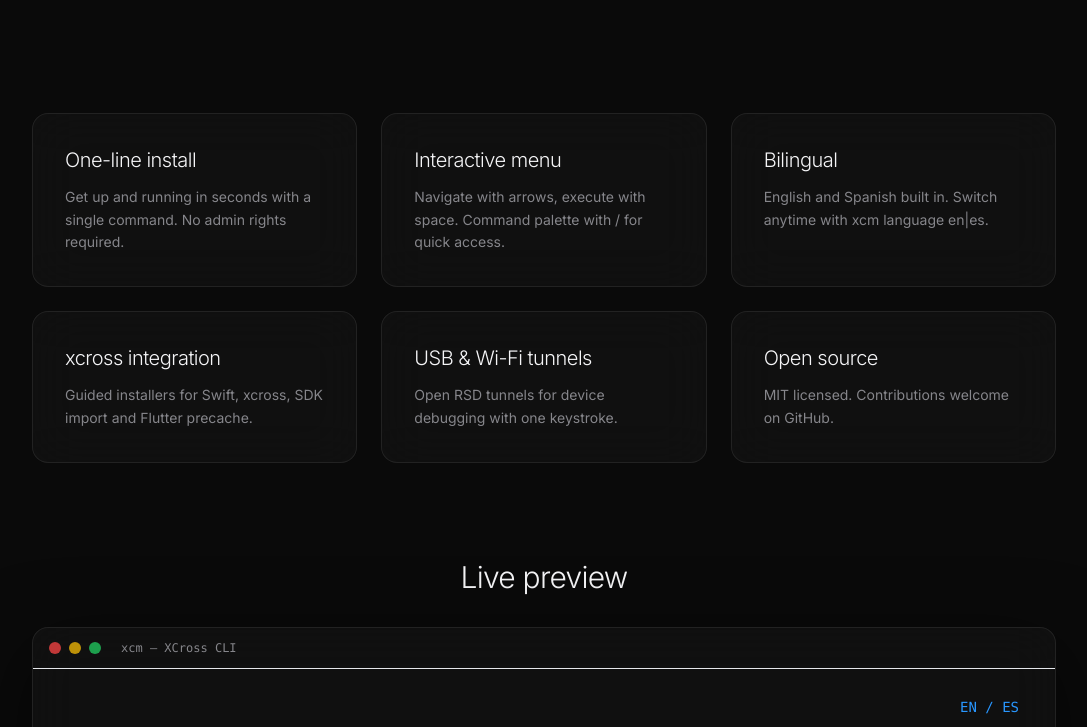
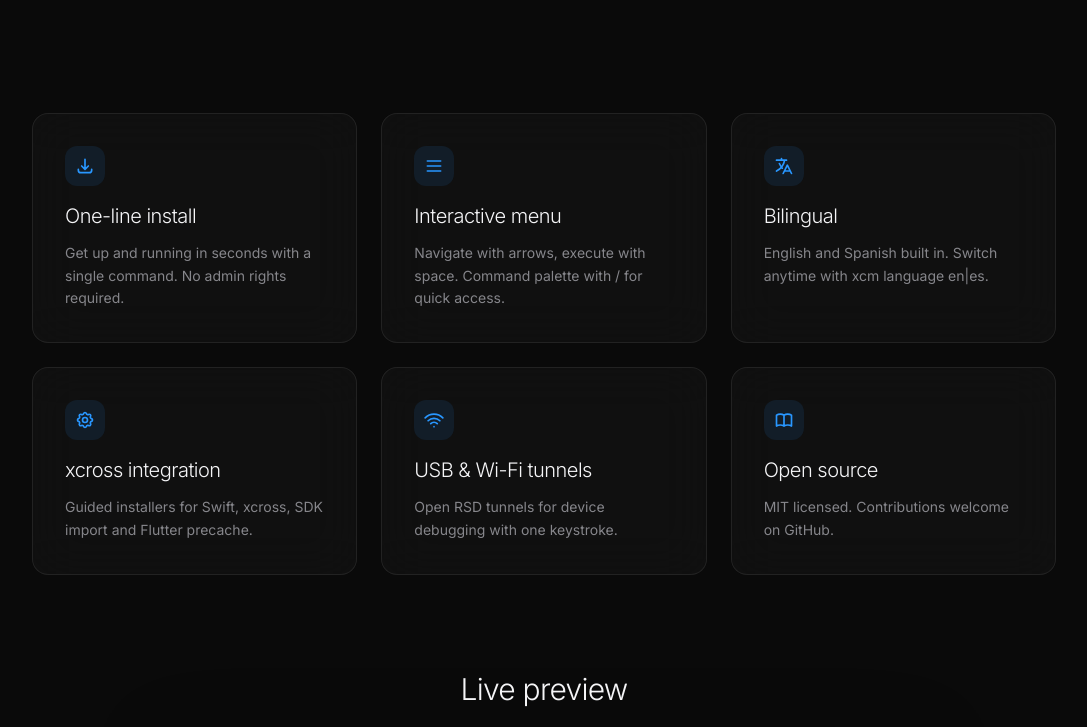
Before and after one commit to Ameth1208/xcross-cli, a plain HTML site: page docs/index.html in a window 1280 px wide. Shown: the part 690-1417 px from the top of the page, without its empty margins (96-1183 px from the left). Drawn offline with nearby package versions, Linux system fonts and the light colour scheme.

Commit message:
Add icons to page and CLI menus; regenerate screenshot

```diff
--- a/docs/index.html
+++ b/docs/index.html
@@ -69,16 +69,56 @@
   </section>
 
   <section class="grid grid-cols-1 md:grid-cols-2 lg:grid-cols-3 gap-6 my-24">
-    <div class="card glass rounded-2xl p-8 hover:-translate-y-1 transition-all duration-400"><h3 class="text-xl font-light text-dark-fg mb-3 tracking-tight">One-line install</h3><p class="text-dark-gray text-sm leading-relaxed">Get up and running in seconds with a single command. No admin rights required.</p></div>
-    <div class="card glass rounded-2xl p-8 hover:-translate-y-1 transition-all duration-400"><h3 class="text-xl font-light text-dark-fg mb-3 tracking-tight">Interactive menu</h3><p class="text-dark-gray text-sm leading-relaxed">Navigate with arrows, execute with space. Command palette with / for quick access.</p></div>
-    <div class="card glass rounded-2xl p-8 hover:-translate-y-1 transition-all duration-400"><h3 class="text-xl font-light text-dark-fg mb-3 tracking-tight">Bilingual</h3><p class="text-dark-gray text-sm leading-relaxed">English and Spanish built in. Switch anytime with xcm language en|es.</p></div>
-    <div class="card glass rounded-2xl p-8 hover:-translate-y-1 transition-all duration-400"><h3 class="text-xl font-light text-dark-fg mb-3 tracking-tight">xcross integration</h3><p class="text-dark-gray text-sm leading-relaxed">Guided installers for Swift, xcross, SDK import and Flutter precache.</p></div>
-    <div class="card glass rounded-2xl p-8 hover:-translate-y-1 transition-all duration-400"><h3 class="text-xl font-light text-dark-fg mb-3 tracking-tight">USB & Wi-Fi tunnels</h3><p class="text-dark-gray text-sm leading-relaxed">Open RSD tunnels for device debugging with one keystroke.</p></div>
-    <div class="card glass rounded-2xl p-8 hover:-translate-y-1 transition-all duration-400"><h3 class="text-xl font-light text-dark-fg mb-3 tracking-tight">Open source</h3><p class="text-dark-gray text-sm leading-relaxed">MIT licensed. Contributions welcome on GitHub.</p></div>
+    <div class="card glass rounded-2xl p-8 hover:-translate-y-1 transition-all duration-400">
+      <div class="w-10 h-10 rounded-xl bg-dark-accent/10 flex items-center justify-center mb-4">
+        <svg class="w-5 h-5 text-dark-accent" fill="none" stroke="currentColor" viewBox="0 0 24 24" stroke-width="2"><path stroke-linecap="round" stroke-linejoin="round" d="M4 16v1a3 3 0 003 3h10a3 3 0 003-3v-1m-4-4l-4 4m0 0l-4-4m4 4V4"/></svg>
+      </div>
+      <h3 class="text-xl font-light text-dark-fg mb-3 tracking-tight">One-line install</h3>
+      <p class="text-dark-gray text-sm leading-relaxed">Get up and running in seconds with a single command. No admin rights required.</p>
+    </div>
+    <div class="card glass rounded-2xl p-8 hover:-translate-y-1 transition-all duration-400">
+      <div class="w-10 h-10 rounded-xl bg-dark-accent/10 flex items-center justify-center mb-4">
+        <svg class="w-5 h-5 text-dark-accent" fill="none" stroke="currentColor" viewBox="0 0 24 24" stroke-width="2"><path stroke-linecap="round" stroke-linejoin="round" d="M4 6h16M4 12h16M4 18h16"/></svg>
+      </div>
+      <h3 class="text-xl font-light text-dark-fg mb-3 tracking-tight">Interactive menu</h3>
+      <p class="text-dark-gray text-sm leading-relaxed">Navigate with arrows, execute with space. Command palette with / for quick access.</p>
+    </div>
+    <div class="card glass rounded-2xl p-8 hover:-translate-y-1 transition-all duration-400">
+      <div class="w-10 h-10 rounded-xl bg-dark-accent/10 flex items-center justify-center mb-4">
+        <svg class="w-5 h-5 text-dark-accent" fill="none" stroke="currentColor" viewBox="0 0 24 24" stroke-width="2"><path stroke-linecap="round" stroke-linejoin="round" d="M3 5h12M9 3v2m1.048 9.5A18.022 18.022 0 016.412 9m6.088 9h7M11 21l5-10 5 10M12.751 5C11.783 10.77 8.07 15.61 3 18.129"/></svg>
+      </div>
+      <h3 class="text-xl font-light text-dark-fg mb-3 tracking-tight">Bilingual</h3>
+      <p class="text-dark-gray text-sm leading-relaxed">English and Spanish built in. Switch anytime with xcm language en|es.</p>
+    </div>
+    <div class="card glass rounded-2xl p-8 hover:-translate-y-1 transition-all duration-400">
+      <div class="w-10 h-10 rounded-xl bg-dark-accent/10 flex items-center justify-center mb-4">
+        <svg class="w-5 h-5 text-dark-accent" fill="none" stroke="currentColor" viewBox="0 0 24 24" stroke-width="2"><path stroke-linecap="round" stroke-linejoin="round" d="M10.325 4.317c.426-1.756 2.924-1.756 3.35 0a1.724 1.724 0 002.573 1.066c1.543-.94 3.31.826 2.37 2.37a1.724 1.724 0 001.065 2.572c1.756.426 1.756 2.924 0 3.35a1.724 1.724 0 00-1.066 2.573c.94 1.543-.826 3.31-2.37 2.37a1.724 1.724 0 00-2.572 1.065c-.426 1.756-2.924 1.756-3.35 0a1.724 1.724 0 00-2.573-1.066c-1.543.94-3.31-.826-2.37-2.37a1.724 1.724 0 00-1.065-2.572c-1.756-.426-1.756-2.924 0-3.35a1.724 1.724 0 001.066-2.573c-.94-1.543.826-3.31 2.37-2.37.996.608 2.296.07 2.572-1.065z"/><path stroke-linecap="round" stroke-linejoin="round" d="M15 12a3 3 0 11-6 0 3 3 0 016 0z"/></svg>
+      </div>
+      <h3 class="text-xl font-light text-dark-fg mb-3 tracking-tight">xcross integration</h3>
+      <p class="text-dark-gray text-sm leading-relaxed">Guided installers for Swift, xcross, SDK import and Flutter precache.</p>
+    </div>
+    <div class="card glass rounded-2xl p-8 hover:-translate-y-1 transition-all duration-400">
+      <div class="w-10 h-10 rounded-xl bg-dark-accent/10 flex items-center justify-center mb-4">
+        <svg class="w-5 h-5 text-dark-accent" fill="none" stroke="currentColor" viewBox="0 0 24 24" stroke-width="2"><path stroke-linecap="round" stroke-linejoin="round" d="M8.111 16.404a5.5 5.5 0 017.778 0M12 20h.01m-7.08-7.071c3.904-3.905 10.236-3.905 14.141 0M1.394 9.393c5.857-5.857 15.355-5.857 21.213 0"/></svg>
+      </div>
+      <h3 class="text-xl font-light text-dark-fg mb-3 tracking-tight">USB & Wi-Fi tunnels</h3>
+      <p class="text-dark-gray text-sm leading-relaxed">Open RSD tunnels for device debugging with one keystroke.</p>
+    </div>
+    <div class="card glass rounded-2xl p-8 hover:-translate-y-1 transition-all duration-400">
+      <div class="w-10 h-10 rounded-xl bg-dark-accent/10 flex items-center justify-center mb-4">
+        <svg class="w-5 h-5 text-dark-accent" fill="none" stroke="currentColor" viewBox="0 0 24 24" stroke-width="2"><path stroke-linecap="round" stroke-linejoin="round" d="M12 6.253v13m0-13C10.832 5.477 9.246 5 7.5 5S4.168 5.477 3 6.253v13C4.168 18.477 5.754 18 7.5 18s3.332.477 4.5 1.253m0-13C13.168 5.477 14.754 5 16.5 5c1.747 0 3.332.477 4.5 1.253v13C19.832 18.477 18.247 18 16.5 18c-1.746 0-3.332.477-4.5 1.253"/></svg>
+      </div>
+      <h3 class="text-xl font-light text-dark-fg mb-3 tracking-tight">Open source</h3>
+      <p class="text-dark-gray text-sm leading-relaxed">MIT licensed. Contributions welcome on GitHub.</p>
+    </div>
   </section>
 
   <section id="preview" class="my-20">
     <h2 class="text-3xl font-light tracking-tight text-center mb-8">Live preview</h2>
+    <div class="mb-6 text-center">
+      <img src="cli-screenshot.png" alt="XCross CLI menu screenshot" class="mx-auto rounded-2xl shadow-term max-w-full">
+      <p class="text-dark-gray text-xs mt-3">Actual CLI menu (Windows)</p>
+    </div>
     <div class="glass rounded-2xl shadow-term overflow-hidden font-mono">
       <div class="flex items-center gap-2 px-4 py-3 border-b border-white/8">
         <span class="w-3 h-3 rounded-full bg-red-500/80"></span>
```
Also changed, not shown: docs/cli-screenshot.png (added), logo.svg, 2 other files.
